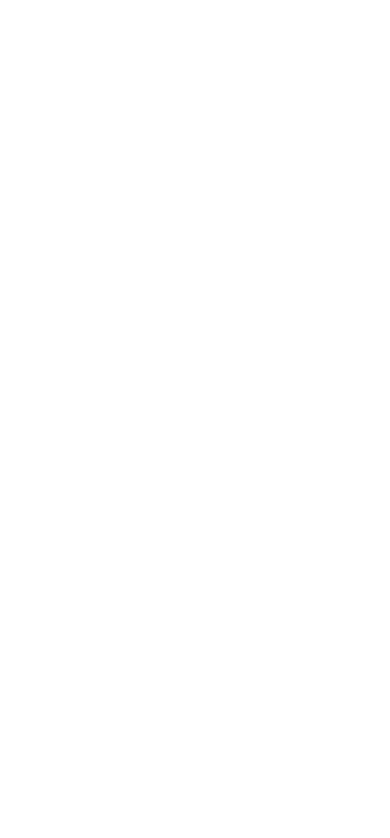
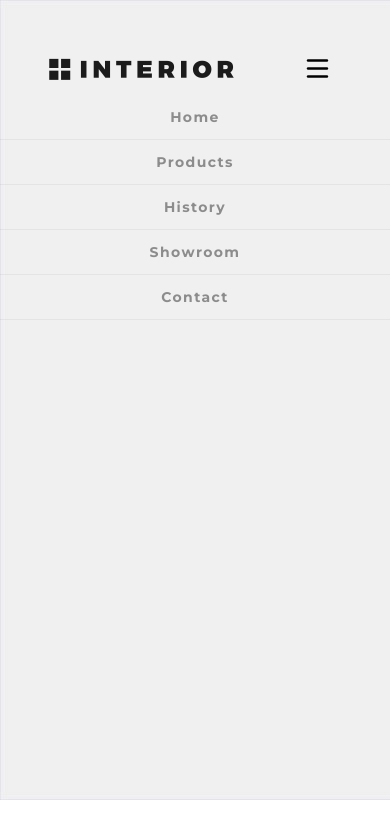
Before and after one commit to kayn23/shopVerstka, a website: page app/index.pug in a window 390 px wide. Drawn offline with nearby package versions, Linux system fonts and the light colour scheme; files that its build step writes are made by us from their sources.

Commit message:
Хедер

```diff
--- a/app/index.pug
+++ b/app/index.pug
@@ -2,4 +2,6 @@ doctype
 html(lang="ru")
   include pug_modul/head
   body
-    include pug_modul/header
+    .container
+      include pug_modul/header
+      include pug_modul/general/top_slider
--- /dev/null
+++ b/app/pug_modul/btn.pug
@@ -0,0 +1 @@
+a(href="#").btn order us <i class="fas fa-angle-right"></i>
--- /dev/null
+++ b/app/pug_modul/general/top_slider.pug
@@ -0,0 +1,3 @@
+.slider
+    .swiper-wrapper
+        .swipper-slide.top_slider--item(style="background: url('img/general/Slider_1.jpg')")
--- a/app/pug_modul/header.pug
+++ b/app/pug_modul/header.pug
@@ -0,0 +1,10 @@
+header.position_header_general
+  .header
+    a.logo(href="index.html")
+    include hum
+    nav.nav.nav-postion_header_general
+      a.nav--link(href="index.html") Home
+      a.nav--link(href="products.html") Products
+      a.nav--link(href="history.html") History
+      a.nav--link(href="showroom.html") Showroom
+      a.nav--link(href="contact.html") Contact
--- /dev/null
+++ b/app/pug_modul/hum.pug
@@ -0,0 +1,5 @@
+<svg class="ham hamRotate ham8 bar-position" viewBox="0 0 100 100" width="47" onclick="this.classList.toggle('active')">
+    <path class="line top" d="m 30,33 h 40 c 3.722839,0 7.5,3.126468 7.5,8.578427 0,5.451959 -2.727029,8.421573 -7.5,8.421573 h -20" />
+    <path class="line middle" d="m 30,50 h 40" />
+    <path class="line bottom" d="m 70,67 h -40 c 0,0 -7.5,-0.802118 -7.5,-8.365747 0,-7.563629 7.5,-8.634253 7.5,-8.634253 h 20" />
+</svg>
--- a/app/scss/_general.scss
+++ b/app/scss/_general.scss
@@ -51,3 +51,9 @@
   text-align: left;
   color: $brownish-grey;
 }
+
+
+.container {
+  max-width: 1366px;
+  margin: 0 auto;
+}
--- /dev/null
+++ b/app/scss/block/_header.scss
@@ -0,0 +1,76 @@
+.header {
+  padding: 45px 98px 0;
+  max-width: 1366px;
+  margin: 0 auto;
+}
+.position_header_general {
+  position: absolute;
+  left: 0;
+  right: 0;
+}
+
+.logo {
+  display: inline-block;
+  width: 185px;
+  height: 47px;
+  background: url("../img/logo.png") center center no-repeat;
+  transition: 0.2s;
+  &:hover {
+    transform: scale(1.05);
+  }
+}
+
+.nav {
+  &--link {
+    display: inline-block;
+    padding: 10px 13px;
+
+    font-weight: 700;
+    letter-spacing: 1.4px;
+    color: $warm-grey;
+    text-decoration: none;
+    border-bottom: 3px solid transparentize($black, 1);
+    &:hover {
+      color: $black;
+      border-bottom: 3px solid $black;
+    }
+  }
+
+  &-postion_header_general {
+    float: right;
+  }
+}
+
+@import "_hum.scss";
+.bar-position {
+  display: none;
+  float: right;
+}
+
+@media (max-width: 870px){
+  .nav {
+    &--link {
+      display: block;
+      text-align: center;
+      border-bottom: 1px solid transparentize($black, 0.95);
+      &:hover {
+        border-bottom: 1px solid $black;
+      }
+    }
+    &-postion_header_general {
+      position: fixed;
+      left:0;
+      right: 0;
+      top: 95px;
+    }
+  }
+  .bar-position {
+    display: block;
+  }
+}
+
+@media (max-width: 650px){
+  .header {
+    padding: 45px 49px 0;
+  }
+}
--- /dev/null
+++ b/app/scss/block/_hum.scss
@@ -0,0 +1,45 @@
+.ham {
+    cursor: pointer;
+    -webkit-tap-highlight-color: transparent;
+    transition: transform 200ms;
+    -moz-user-select: none;
+    -webkit-user-select: none;
+    -ms-user-select: none;
+    user-select: none;
+  }
+  .hamRotate.active {
+    transform: rotate(45deg);
+  }
+  .hamRotate180.active {
+    transform: rotate(180deg);
+  }
+  .line {
+    fill:none;
+    transition: stroke-dasharray 400ms, stroke-dashoffset 400ms;
+    stroke:#000;
+    stroke-width:5.5;
+    stroke-linecap:round;
+  }
+  .ham8 .top {
+    stroke-dasharray: 40 160;
+  }
+  .ham8 .middle {
+    stroke-dasharray: 40 142;
+    transform-origin: 50%;
+    transition: transform 400ms;
+  }
+  .ham8 .bottom {
+    stroke-dasharray: 40 85;
+    transform-origin: 50%;
+    transition: transform 400ms, stroke-dashoffset 400ms;
+  }
+  .ham8.active .top {
+    stroke-dashoffset: -64px;
+  }
+  .ham8.active .middle {
+    //stroke-dashoffset: -20px;
+    transform: rotate(90deg);
+  }
+  .ham8.active .bottom {
+    stroke-dashoffset: -64px;
+  }
--- /dev/null
+++ b/app/scss/block/_top_slider.scss
@@ -0,0 +1,5 @@
+.top_slider{
+    &--item {
+        height: 800px;
+    }
+}
--- a/app/scss/main.scss
+++ b/app/scss/main.scss
@@ -7,3 +7,5 @@ body {
 }
 
 @import '_general.scss';
+@import 'block/_header.scss';
+@import 'block/_top_slider.scss';
--- a/gulpfile.js
+++ b/gulpfile.js
@@ -54,5 +54,5 @@ gulp.task('html', ['clean'], function () {
 });
 
 gulp.task('watch', function () {
-    gulp.watch('app/*.pug', ['bower']);
+    gulp.watch('app/*/*/*.pug', ['bower']);
 });
```
Also changed, not shown: app/css/main.css, app/index.html, app/pug_modul/nav.pug (added), 1 other file.
